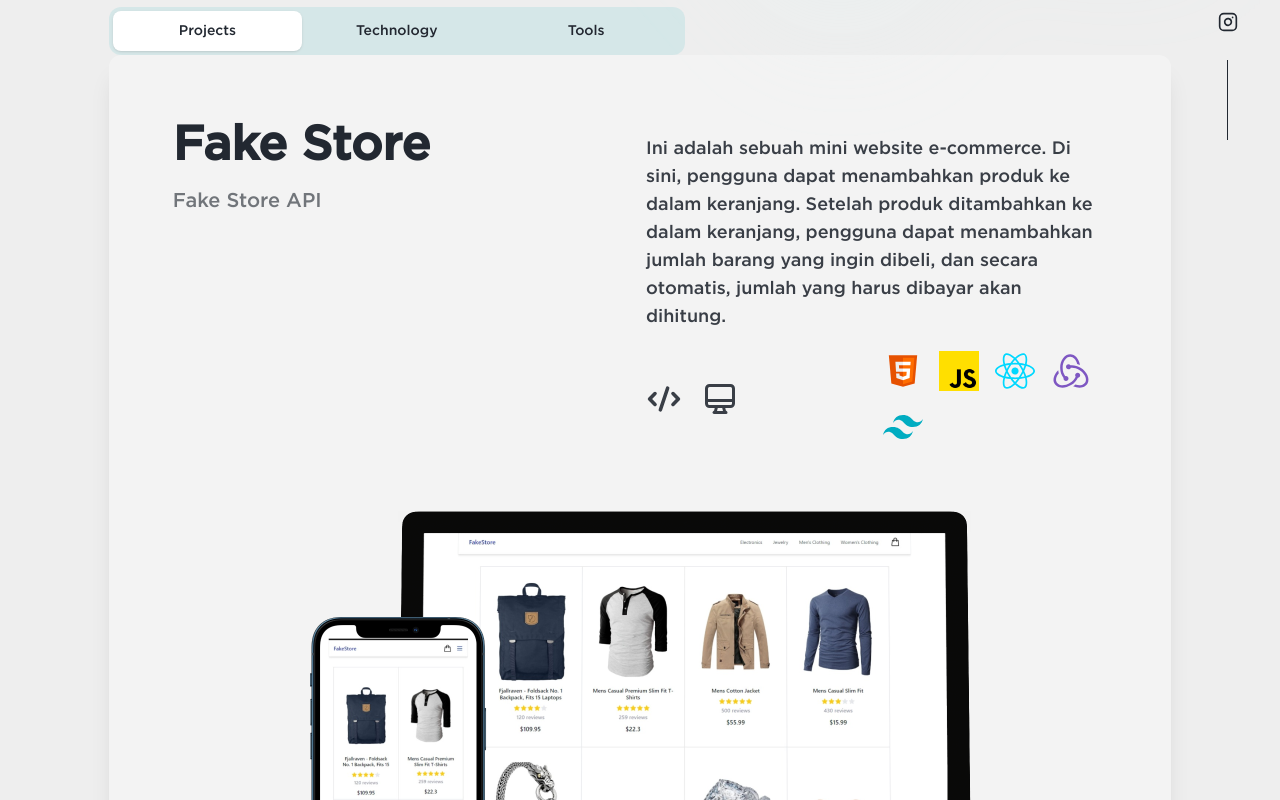
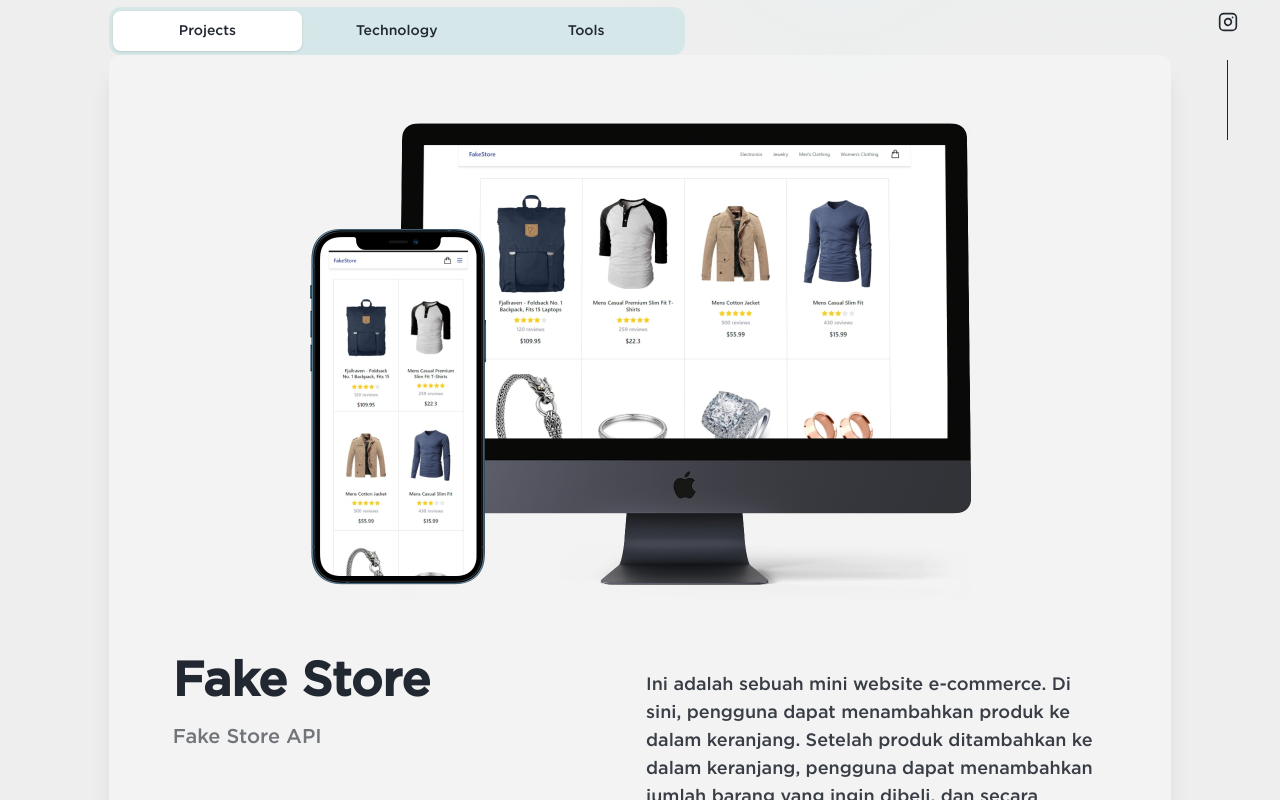
Before and after one commit to ayiakbar2109/portofolio, a React (Vite) app: page / in a window 1280 px wide. Shown: the part 660-1460 px from the top of the page. Built offline with nearby package versions, Linux system fonts and the light colour scheme.

Commit message:
minor, changing margin between text on hero section

```diff
--- a/index.html
+++ b/index.html
@@ -8,7 +8,7 @@
       href="./src/assets/icons8-code-40.png"
     />
     <meta name="viewport" content="width=device-width, initial-scale=1.0" />
-    <title>Portofolio | Ayi Akbar Maulana</title>
+    <title>Ayi Akbar Maulana</title>
     <style>
       .svgLoader {
         margin: auto;
--- a/src/components/HeroImage.tsx
+++ b/src/components/HeroImage.tsx
@@ -17,7 +17,7 @@
       >
         <div className="flex flex-col items-start justify-start gap-3 md:gap-4 lg:gap-3 xl:gap-5 2xl:gap-14">
           <motion.p
-            className="text-secondary font-medium text-lg md:text-lg lg:text-xl xl:text-2xl 2xl:text-4xl mb-7"
+            className="text-secondary font-medium text-lg md:text-lg lg:text-xl xl:text-2xl 2xl:text-4xl mb-10"
             variants={textVariant(0.8)}
           >
             hello world!
--- a/src/components/Projects.tsx
+++ b/src/components/Projects.tsx
@@ -59,7 +59,7 @@
             return (
               <div
                 key={index}
-                className="flex flex-col-reverse lg:flex-col gap-3 lg:px-4  lg:justify-start lg:items-start border-b-2 last:border-b-0 border-third/50"
+                className="flex flex-col-reverse gap-3 lg:px-4  lg:justify-start lg:items-start border-b-2 last:border-b-0 border-third/50"
               >
                 <article className="lg:grid lg:grid-cols-2 lg:gap-3 justify-start items-start">
                   <div>
--- a/src/sections/About.tsx
+++ b/src/sections/About.tsx
@@ -164,7 +164,7 @@
             </Transition>
           </motion.article>
         </article>
-        <motion.div variants={textVariant(1)}>
+        <motion.div variants={textVariant(0.6)}>
           <img src={AboutImage} className="inline-flex" alt="profile pic" />
         </motion.div>
       </motion.div>
```
